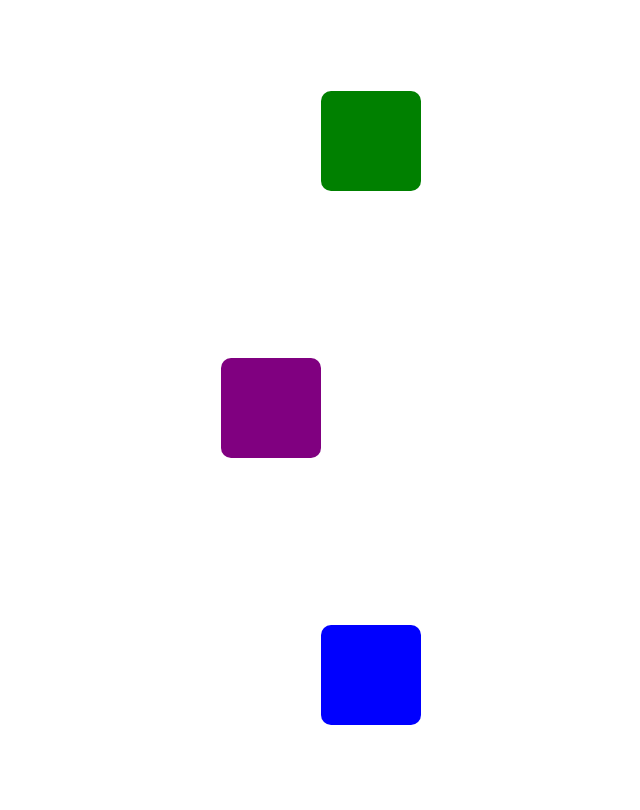
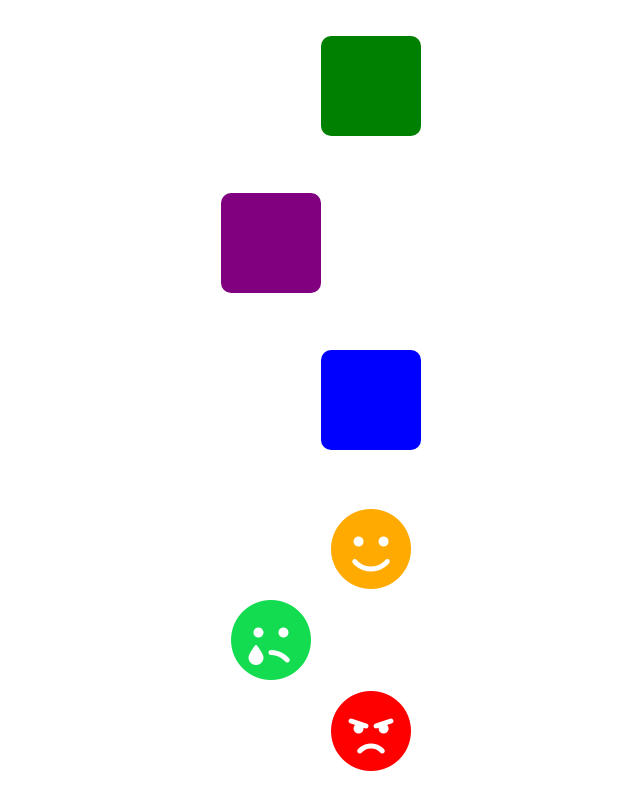
Before and after one commit to chinky23-tech/smart-mirror, a plain HTML site: page index.html in a window 1280 px wide. Shown: the whole page, without its empty margins (369-1009 px from the left). Drawn offline with nearby package versions, Linux system fonts and the light colour scheme.

Commit message:
animation

```diff
--- a/index.html
+++ b/index.html
@@ -5,12 +5,24 @@
     <meta name="viewport" content="width=device-width, initial-scale=1.0">
     <title>gsap</title>
     <link rel="stylesheet" href="style.css">
+   <link rel="stylesheet" href="https://cdnjs.cloudflare.com/ajax/libs/font-awesome/6.7.2/css/all.min.css" integrity="sha512-Evv84Mr4kqVGRNSgIGL/F/aIDqQb7xQ2vcrdIwxfjThSH8CSR7PBEakCr51Ck+w+/U6swU2Im1vVX0SVk9ABhg==" crossorigin="anonymous" referrerpolicy="no-referrer" />
     <script src="https://cdn.jsdelivr.net/npm/gsap@3.13.0/dist/gsap.min.js"></script>
 </head>
 <body>
     <div class="box-green"></div>
     <div class="box-purple"></div>
     <div class="box-blue"></div>
+    <section class="container">
+        <div class="smile">
+           <i class="fa-solid fa-face-smile"></i>
+        </div>
+        <div class="sad">
+            <i class="fa-solid fa-face-sad-tear"></i>
+        </div>
+        <div class="angry">
+            <i class="fa-solid fa-face-angry"></i>
+        </div>
+    </section>
     <script src="script.js"></script>
 </body>
 </html>
--- a/script.js
+++ b/script.js
@@ -1,3 +1,8 @@
 gsap.to(".box-green", {rotation: 360, x:100, duration: 1});
-gsap.from(".box-purple",{rotation: -360, x:-100, duration:1});
-gsap.fromTo(".box-blue", {x: -100},{rotation:360, x: 100, duration:1});
+gsap.from(".box-purple",{rotation: -360, x:-100, duration:2});
+gsap.fromTo(".box-blue", {x: -360},{rotation:360, x: 100, duration:3});
+
+
+gsap.to(".smile",{rotation: 360, x: 100, duration:1});
+gsap.from(".sad",{rotation: -360, x: -100, duration:1});
+gsap.fromTo(".angry",{x:-100},{rotation: 360, x: 100, duration:1});
--- a/style.css
+++ b/style.css
@@ -25,3 +25,21 @@ body{
 .box-blue {
   background-color: blue;
 }
+.conatainer{
+
+  padding: 50px 20px;
+margin-top: 20px;
+}
+.smile,.sad,.angry{
+  font-size: 5rem;
+
+}
+.smile{
+  color: rgb(255, 170, 0);
+}
+.sad{
+  color:rgb(20, 220, 80)
+}
+.angry{
+  color: red;
+}
```
